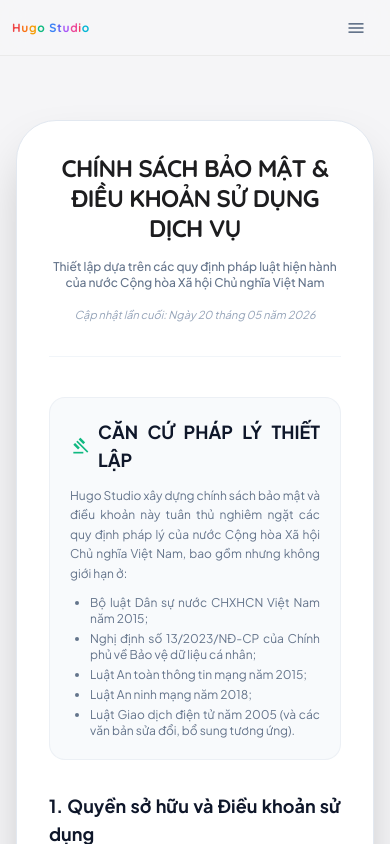
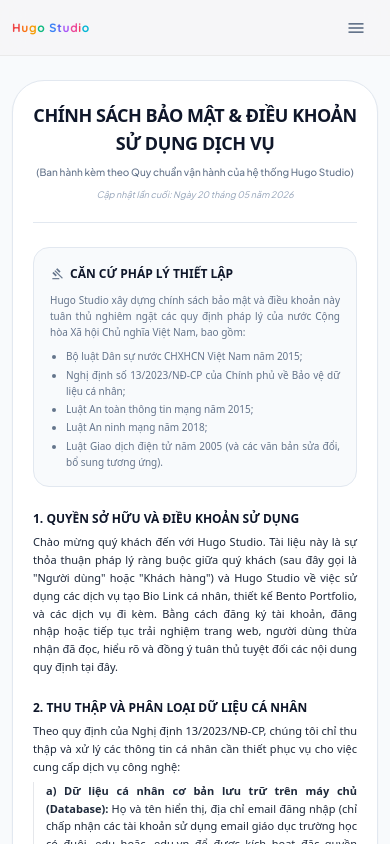
Before and after one commit to Hugo-huy2004/BAOGIA, a React (Vite) app: page /privacy-policy in a window 390 px wide. Built offline with nearby package versions, Linux system fonts and the light colour scheme; no server answers.

Commit message:
Optimize PrivacyPolicyPage layout for mobile readability with formal legal styling and smaller font size

```diff
--- a/src/pages/PrivacyPolicyPage.jsx
+++ b/src/pages/PrivacyPolicyPage.jsx
@@ -3,35 +3,35 @@ import { Link } from "react-router-dom";
 
 export default function PrivacyPolicyPage() {
   return (
-    <main className="min-h-screen bg-[#f5f5f7] dark:bg-[#000000] text-[#1d1d1f] dark:text-[#f5f5f7] py-16 px-4 sm:px-6 lg:px-8 transition-colors duration-300">
-      <div className="max-w-4xl mx-auto space-y-10 bg-white dark:bg-[#12111a] p-8 sm:p-14 rounded-[2.5rem] border border-slate-200 dark:border-white/10 shadow-2xl">
+    <main className="min-h-screen bg-slate-50 dark:bg-slate-950 text-slate-800 dark:text-slate-200 py-6 px-3 sm:px-6 transition-colors duration-300">
+      <div className="max-w-4xl mx-auto space-y-6 bg-white dark:bg-slate-900 p-5 sm:p-10 rounded-lg border border-slate-200 dark:border-slate-800 shadow-sm">
 
         {/* Header */}
-        <div className="space-y-4 text-center pb-8 border-b border-slate-100 dark:border-white/5">
-          <h1 className="font-display text-2xl sm:text-4xl font-extrabold tracking-tight leading-tight">
+        <div className="space-y-2 text-center pb-5 border-b border-slate-200 dark:border-slate-800">
+          <h1 className="font-sans text-lg sm:text-xl font-bold tracking-tight text-slate-900 dark:text-white uppercase">
             CHÍNH SÁCH BẢO MẬT & ĐIỀU KHOẢN SỬ DỤNG DỊCH VỤ
           </h1>
-          <p className="text-xs sm:text-sm text-slate-500 dark:text-slate-400 font-medium">
-            Thiết lập dựa trên các quy định pháp luật hiện hành của nước Cộng hòa Xã hội Chủ nghĩa Việt Nam
+          <p className="text-[10px] sm:text-xs text-slate-500 dark:text-slate-400 font-medium">
+            (Ban hành kèm theo Quy chuẩn vận hành của hệ thống Hugo Studio)
           </p>
-          <p className="text-[11px] text-slate-400 dark:text-slate-500 italic">
+          <p className="text-[9px] sm:text-[10px] text-slate-400 dark:text-slate-500 italic">
             Cập nhật lần cuối: Ngày 20 tháng 05 năm 2026
           </p>
         </div>
 
         {/* Policy Content */}
-        <div className="space-y-8 text-sm sm:text-base leading-relaxed text-slate-700 dark:text-slate-300 text-justify">
+        <div className="space-y-6 text-[11px] sm:text-xs leading-relaxed text-slate-750 dark:text-slate-350 text-justify font-sans">
 
           {/* Căn cứ pháp lý */}
-          <section className="space-y-3 p-5 rounded-2xl bg-slate-50 dark:bg-white/5 border border-slate-200/50 dark:border-white/10">
-            <h2 className="text-lg font-bold text-slate-900 dark:text-white flex items-center gap-2">
-              <span className="material-symbols-outlined text-emerald-500 text-xl">gavel</span>
-              CĂN CỨ PHÁP LÝ THIẾT LẬP
+          <section className="space-y-2 p-4 rounded bg-slate-50 dark:bg-slate-950 border border-slate-200 dark:border-slate-800">
+            <h2 className="text-xs sm:text-sm font-bold text-slate-900 dark:text-white flex items-center gap-1.5 uppercase">
+              <span className="material-symbols-outlined text-slate-500 text-sm">gavel</span>
+              Căn cứ pháp lý thiết lập
             </h2>
-            <p className="text-xs text-slate-500 dark:text-slate-400 leading-relaxed">
-              Hugo Studio xây dựng chính sách bảo mật và điều khoản này tuân thủ nghiêm ngặt các quy định pháp lý của nước Cộng hòa Xã hội Chủ nghĩa Việt Nam, bao gồm nhưng không giới hạn ở:
+            <p className="text-[10px] sm:text-xs text-slate-500 dark:text-slate-400">
+              Hugo Studio xây dựng chính sách bảo mật và điều khoản này tuân thủ nghiêm ngặt các quy định pháp lý của nước Cộng hòa Xã hội Chủ nghĩa Việt Nam, bao gồm:
             </p>
-            <ul className="list-disc pl-5 text-xs text-slate-500 dark:text-slate-400 space-y-1">
+            <ul className="list-disc pl-4 text-[10px] sm:text-xs text-slate-500 dark:text-slate-400 space-y-0.5">
               <li>Bộ luật Dân sự nước CHXHCN Việt Nam năm 2015;</li>
               <li>Nghị định số 13/2023/NĐ-CP của Chính phủ về Bảo vệ dữ liệu cá nhân;</li>
               <li>Luật An toàn thông tin mạng năm 2015;</li>
@@ -41,22 +41,22 @@ export default function PrivacyPolicyPage() {
           </section>
 
           {/* 1. Giới thiệu chung */}
-          <section className="space-y-3">
-            <h3 className="text-lg font-bold text-slate-900 dark:text-white">1. Quyền sở hữu và Điều khoản sử dụng</h3>
+          <section className="space-y-1.5">
+            <h3 className="text-xs sm:text-sm font-bold text-slate-900 dark:text-white uppercase">1. Quyền sở hữu và Điều khoản sử dụng</h3>
             <p>
               Chào mừng quý khách đến với Hugo Studio. Tài liệu này là sự thỏa thuận pháp lý ràng buộc giữa quý khách (sau đây gọi là "Người dùng" hoặc "Khách hàng") và Hugo Studio về việc sử dụng các dịch vụ tạo Bio Link cá nhân, thiết kế Bento Portfolio, và các dịch vụ đi kèm. Bằng cách đăng ký tài khoản, đăng nhập hoặc tiếp tục trải nghiệm trang web, người dùng thừa nhận đã đọc, hiểu rõ và đồng ý tuân thủ tuyệt đối các nội dung quy định tại đây.
             </p>
           </section>
 
           {/* 2. Thu thập thông tin cá nhân */}
-          <section className="space-y-3">
-            <h3 className="text-lg font-bold text-slate-900 dark:text-white">2. Thu thập và Phân loại dữ liệu cá nhân</h3>
+          <section className="space-y-1.5">
+            <h3 className="text-xs sm:text-sm font-bold text-slate-900 dark:text-white uppercase">2. Thu thập và Phân loại dữ liệu cá nhân</h3>
             <p>
               Theo quy định của Nghị định 13/2023/NĐ-CP, chúng tôi chỉ thu thập và xử lý các thông tin cá nhân cần thiết phục vụ cho việc cung cấp dịch vụ công nghệ:
             </p>
-            <div className="space-y-3.5 pl-2 border-l-2 border-emerald-500/50">
+            <div className="space-y-2 pl-3 border-l border-slate-350 dark:border-slate-700">
               <p>
-                <strong>a) Dữ liệu cá nhân cơ bản lưu trữ trên máy chủ (Database):</strong> Họ và tên hiển thị, địa chỉ email đăng nhập (chỉ chấp nhận các tài khoản sử dụng email giáo dục trường học có đuôi `.edu` hoặc `.edu.vn` để được kích hoạt đặc quyền miễn phí), số điện thoại liên hệ, liên kết mạng xã hội, các nội dung bento tab, hình ảnh đại diện cá nhân do chính người dùng đăng tải.
+                <strong>a) Dữ liệu cá nhân cơ bản lưu trữ trên máy chủ (Database):</strong> Họ và tên hiển thị, địa chỉ email đăng nhập (chỉ chấp nhận các tài khoản sử dụng email giáo dục trường học có đuôi .edu hoặc .edu.vn để được kích hoạt đặc quyền miễn phí), số điện thoại liên hệ, liên kết mạng xã hội, các nội dung bento tab, hình ảnh đại diện cá nhân do chính người dùng đăng tải.
               </p>
               <p>
                 <strong>b) Dữ liệu kỹ thuật & Nhật ký hoạt động:</strong> Địa chỉ IP, loại thiết bị truy cập, hệ điều hành và thời gian đăng nhập nhằm đảm bảo an toàn hệ thống và phòng ngừa tấn công mạng.
@@ -65,12 +65,12 @@ export default function PrivacyPolicyPage() {
           </section>
 
           {/* 3. Quy định thời hạn sử dụng và Quy tắc 00:00 */}
-          <section className="space-y-3">
-            <h3 className="text-lg font-bold text-slate-900 dark:text-white">3. Quy tắc tính toán Thời hạn dịch vụ và Phiên đăng nhập</h3>
+          <section className="space-y-1.5">
+            <h3 className="text-xs sm:text-sm font-bold text-slate-900 dark:text-white uppercase">3. Quy tắc tính toán Thời hạn dịch vụ và Phiên đăng nhập</h3>
             <p>
               Căn cứ theo nguyên tắc xác định thời hạn quy định tại Bộ luật Dân sự 2015, để tối ưu hóa tài nguyên máy chủ và mang lại sự rõ ràng minh bạch trong vận hành, Hugo Studio áp dụng quy tắc tính thời hạn sử dụng dịch vụ dựa trên mốc thời gian chuyển giao ngày mới (mốc 00:00):
             </p>
-            <div className="space-y-3 pl-2 border-l-2 border-emerald-500/50">
+            <div className="space-y-2 pl-3 border-l border-slate-350 dark:border-slate-700">
               <p>
                 <strong>a) Định nghĩa "1 ngày sử dụng":</strong> Bất kỳ thời điểm kích hoạt gói dịch vụ hay đăng nhập tài khoản nào xảy ra trong ngày dương lịch hiện tại, dù là đầu ngày (00:01) hay cuối ngày (23:59), thì thời gian sử dụng thực tế từ lúc kích hoạt cho đến 00:00:00 (nửa đêm) của ngày mới sẽ được tính tròn là 01 ngày sử dụng.
               </p>
@@ -84,12 +84,12 @@ export default function PrivacyPolicyPage() {
           </section>
 
           {/* 4. Mục đích xử lý dữ liệu */}
-          <section className="space-y-3">
-            <h3 className="text-lg font-bold text-slate-900 dark:text-white">4. Mục đích và Phạm vi xử lý dữ liệu</h3>
+          <section className="space-y-1.5">
+            <h3 className="text-xs sm:text-sm font-bold text-slate-900 dark:text-white uppercase">4. Mục đích và Phạm vi xử lý dữ liệu</h3>
             <p>
               Dữ liệu của Khách hàng chỉ được sử dụng cho các mục đích nội bộ hợp pháp dưới đây:
             </p>
-            <ul className="list-disc pl-5 space-y-2">
+            <ul className="list-disc pl-4 space-y-1">
               <li>Thiết lập cấu hình hiển thị trang thông tin cá nhân (Bio Link) theo yêu cầu cá nhân hóa của chủ tài khoản.</li>
               <li>Xác thực danh tính chủ thể và kiểm soát việc phân bổ các gói tài trợ miễn phí cho đối tượng thụ hưởng hợp lệ (Sinh viên sở hữu email giáo dục).</li>
               <li>Thông báo các bản cập nhật bảo mật kỹ thuật quan trọng hoặc phản hồi các yêu cầu trợ giúp kỹ thuật.</li>
@@ -98,12 +98,12 @@ export default function PrivacyPolicyPage() {
           </section>
 
           {/* 5. Quyền của chủ thể dữ liệu */}
-          <section className="space-y-3">
-            <h3 className="text-lg font-bold text-slate-900 dark:text-white">5. Quyền hạn của Chủ thể dữ liệu</h3>
+          <section className="space-y-1.5">
+            <h3 className="text-xs sm:text-sm font-bold text-slate-900 dark:text-white uppercase">5. Quyền hạn của Chủ thể dữ liệu</h3>
             <p>
               Tuân thủ Chương II Nghị định 13/2023/NĐ-CP, người dùng tại Hugo Studio được bảo đảm các quyền năng pháp lý tối cao đối với thông tin cá nhân của mình:
             </p>
-            <ul className="list-disc pl-5 space-y-2">
+            <ul className="list-disc pl-4 space-y-1">
               <li><strong>Quyền được biết & Tiếp cận:</strong> Người dùng có quyền truy cập trang quản trị cá nhân bất cứ lúc nào để kiểm tra thông tin đang được lưu giữ.</li>
               <li><strong>Quyền Chỉnh sửa & Cập nhật:</strong> Người dùng có thể chủ động sửa đổi toàn bộ thông tin trên Bio Link, đổi tên hiển thị, cập nhật ảnh đại diện hoặc thay đổi các liên kết mạng xã hội theo ý muốn thời gian thực.</li>
               <li><strong>Quyền Yêu cầu Xóa bỏ dữ liệu (Quyền được lãng quên):</strong> Tại trang quản trị tài khoản, người dùng có quyền tự hủy kích hoạt Bio và yêu cầu xóa toàn bộ thông tin, hình ảnh đại diện khỏi bộ lưu trữ đám mây. Hệ thống sẽ tiến hành xóa sạch và không thể khôi phục để bảo đảm quyền riêng tư tuyệt đối.</li>
@@ -111,12 +111,12 @@ export default function PrivacyPolicyPage() {
           </section>
 
           {/* 6. Biện pháp bảo vệ và Chia sẻ thông tin */}
-          <section className="space-y-3">
-            <h3 className="text-lg font-bold text-slate-900 dark:text-white">6. An toàn thông tin và Cam kết không chia sẻ dữ liệu</h3>
+          <section className="space-y-1.5">
+            <h3 className="text-xs sm:text-sm font-bold text-slate-900 dark:text-white uppercase">6. An toàn thông tin và Cam kết không chia sẻ dữ liệu</h3>
             <p>
               Chúng tôi thực thi các biện pháp bảo mật công nghệ tiêu chuẩn quốc tế:
             </p>
-            <ul className="list-disc pl-5 space-y-2">
+            <ul className="list-disc pl-4 space-y-1">
               <li>Mã hóa các thông tin nhạy cảm trước khi lưu trữ trong cơ sở dữ liệu.</li>
               <li>Sử dụng chứng chỉ bảo mật SSL/TLS để mã hóa đường truyền thông tin giữa trình duyệt của người dùng và máy chủ.</li>
               <li><strong>Cam kết tuyệt đối:</strong> Hugo Studio cam kết không bán, không chuyển nhượng, không chia sẻ hay cung cấp thông tin cá nhân của bạn cho bất kỳ tổ chức hay cá nhân thứ ba nào vì mục đích thương mại, ngoại trừ các trường hợp khẩn cấp để ngăn chặn hành vi vi phạm pháp luật hoặc khi có yêu cầu bằng văn bản chính thức của cơ quan tiến hành tố tụng có thẩm quyền của nước Cộng hòa Xã hội Chủ nghĩa Việt Nam.</li>
@@ -124,7 +124,7 @@ export default function PrivacyPolicyPage() {
           </section>
 
           {/* 7. Thông tin liên hệ */}
-          <section className="space-y-3 text-xs sm:text-sm p-5 rounded-2xl bg-emerald-500/5 dark:bg-emerald-500/10 border border-emerald-500/20">
+          <section className="space-y-1.5 text-[10px] sm:text-xs p-4 rounded bg-slate-50 dark:bg-slate-950 border border-slate-200 dark:border-slate-800">
             <h4 className="font-bold text-slate-900 dark:text-white uppercase tracking-wider">Thông tin liên hệ & Giải quyết khiếu nại</h4>
             <p>
               Mọi câu hỏi, phản ánh hoặc yêu cầu xử lý quyền liên quan đến thông tin cá nhân, vui lòng liên hệ bộ phận hỗ trợ kỹ thuật của Hugo Studio qua địa chỉ email chính thức:
@@ -137,10 +137,10 @@ export default function PrivacyPolicyPage() {
         </div>
 
         {/* Back Button */}
-        <div className="pt-8 border-t border-slate-100 dark:border-white/5 text-center">
+        <div className="pt-4 border-t border-slate-200 dark:border-slate-800 text-center">
           <Link
             to="/"
-            className="inline-flex items-center justify-center px-8 py-4 rounded-full bg-slate-900 dark:bg-white text-white dark:text-slate-950 font-bold text-xs hover:scale-[1.02] active:scale-98 transition-transform duration-200 shadow-xl"
+            className="inline-flex items-center justify-center px-6 py-2.5 rounded bg-slate-900 hover:bg-black dark:bg-white dark:hover:bg-slate-100 text-white dark:text-slate-950 font-bold text-[10px] sm:text-xs tracking-wider uppercase transition-colors"
           >
             Đồng Ý & Trở Về Trang Chủ
           </Link>
```
